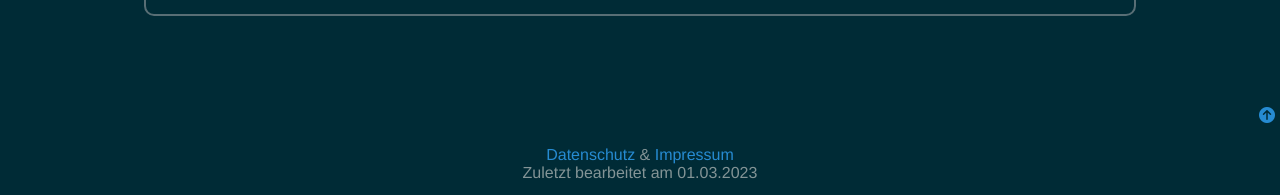
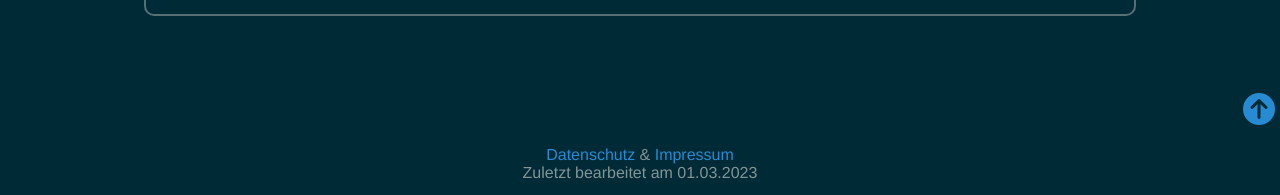
Before and after one commit to Bezirkskomitee-Chemnitz/Bezirkskomitee-Chemnitz.github.io, a Jekyll site: the page built from index.md, in a window 1280 px wide. Shown: the part 770-965 px from the top of the page. Built offline with Jekyll 4.4.1, drawn with Linux system fonts in a browser that asks for light colours.

Commit message:
Update default.html

```diff
--- a/_layouts/default.html
+++ b/_layouts/default.html
@@ -17,7 +17,7 @@
   {% include footer.html %}
 
   <a href="#" class="scroll-up fixed no_icon">
-    <i class="fa-solid fa-circle-arrow-up"></i>
+    <i class="fa-solid fa-circle-arrow-up fa-2x"></i>
   </a>
 </body>
 
```
